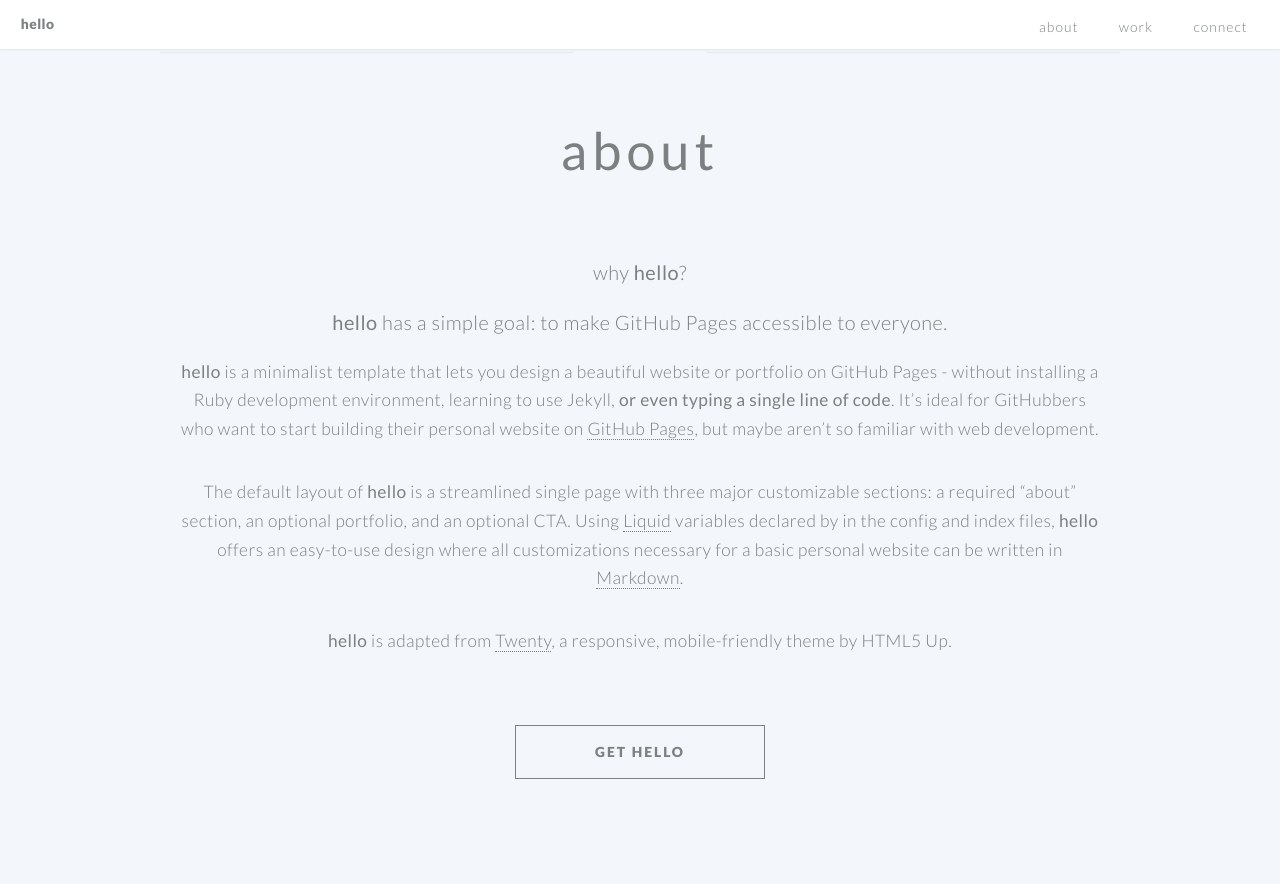
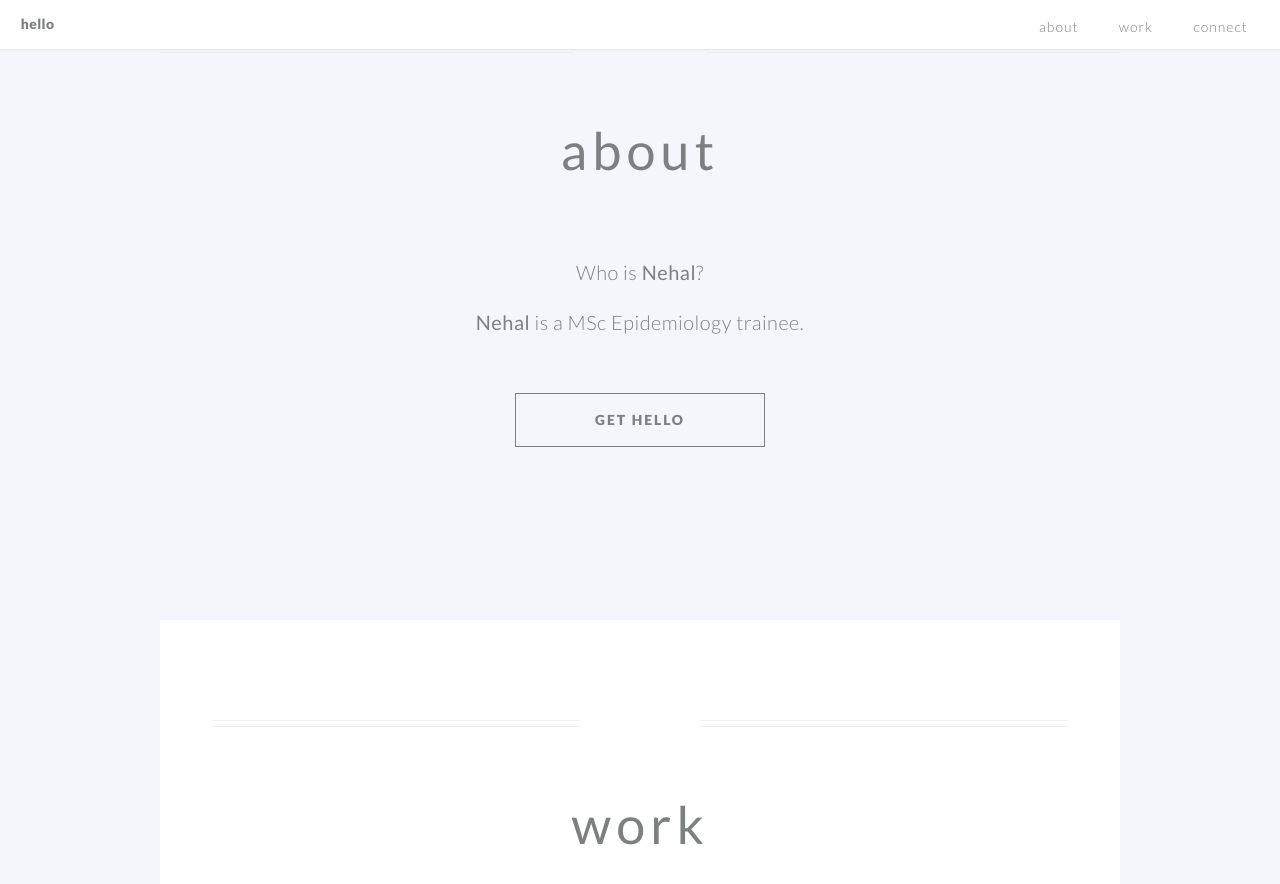
Before and after one commit to nehalislam/hellonehal, a Jekyll site: the page built from index.md, in a window 1280 px wide and 900 px high, scrolled down 611 px. Shown: the top 884 px of the window. Built offline with Jekyll 4.4.1, drawn with Linux system fonts in a browser that asks for light colours.

Commit message:
Update index.md

```diff
--- a/index.md
+++ b/index.md
@@ -37,21 +37,11 @@ portfolio_description: you can include a portfolio showcasing your work and orga
 # By declaring these variables, you can include a CTA section.
 cta: connect # the heading for your CTA section
 cta_description: questions, comments, or concerns? please don't hesitate to reach out. # a description to be desplayed below the heading and above the content
-cta_button: mailto:saragong@usc.edu # a link to an external website or to media
+cta_button: mailto:nehal.islam@mail.mcgill.ca # a link to an external website or to media
 cta_button_label: contact # the label on the button
 
 ---
 [//]: # (write a bit about yourself here)
-### why **hello**?
+### Who is **Nehal**?
 
-### **hello** has a simple goal: to make GitHub Pages accessible to everyone.
-
-**hello** is a minimalist template that lets you design a beautiful website or portfolio on GitHub Pages - without installing a Ruby
-development environment, learning to use Jekyll, **or even typing a single line of code**. It's ideal for GitHubbers
-who want to start building their personal website on [GitHub Pages](https://pages.github.com/), but maybe aren't so familiar with web development.
-
-
-The default layout of **hello** is a streamlined single page with three major customizable sections: a required "about" section, an optional portfolio, and an optional CTA. Using [Liquid](https://shopify.github.io/liquid/) variables declared by in the config and index files, **hello** offers an easy-to-use design where all customizations necessary for a basic personal website can be written in [Markdown](https://www.markdownguide.org/basic-syntax/).
-
-
-**hello** is adapted from [Twenty](https://html5up.net/twenty), a responsive, mobile-friendly theme by HTML5 Up.
+### **Nehal** is a MSc Epidemiology trainee.
```
Also changed, not shown: other parts of index.md (+3 -3 lines).
